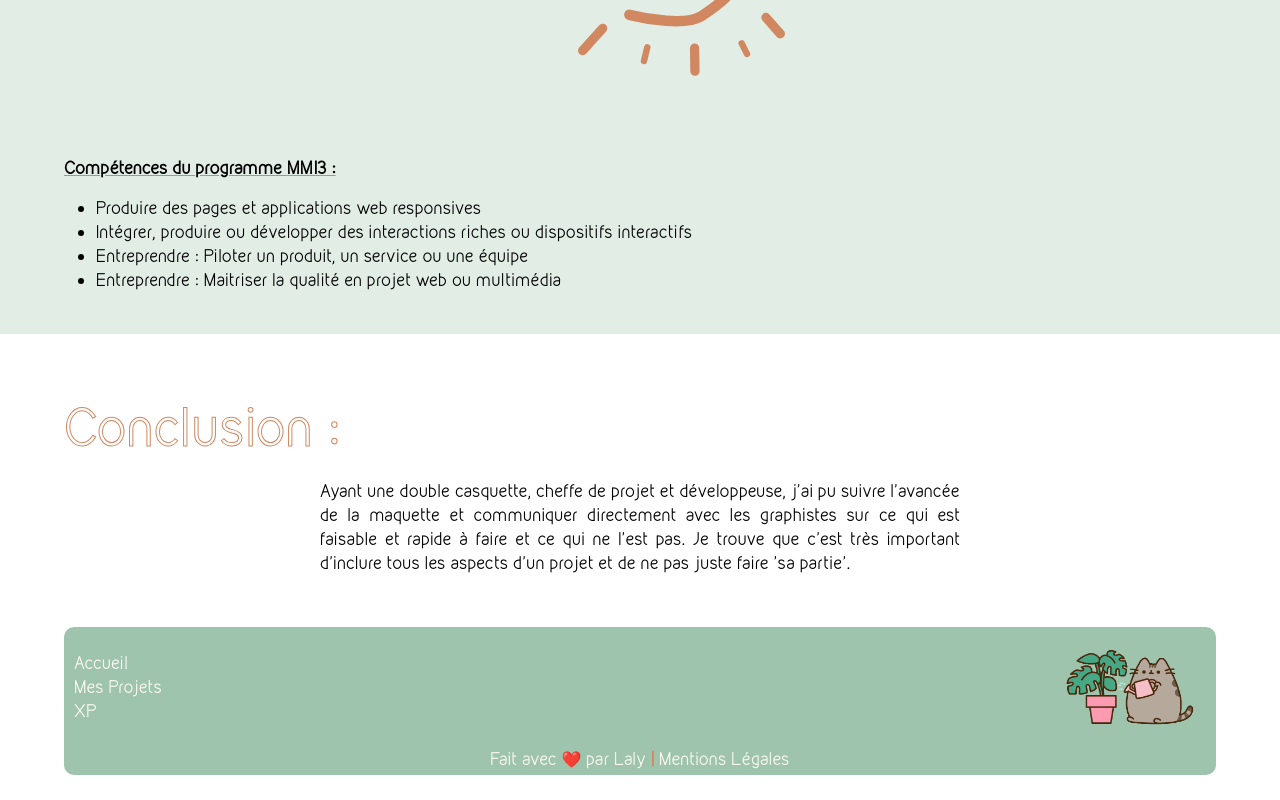
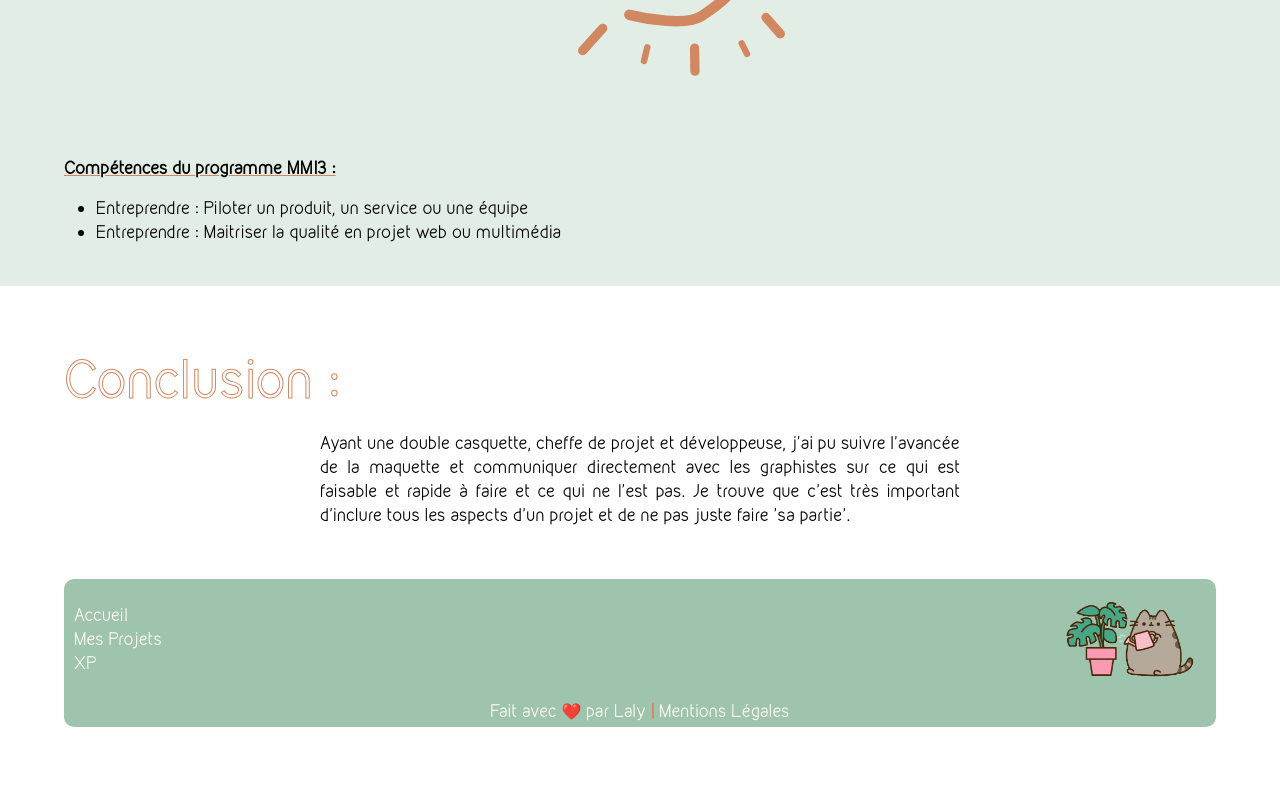
Before and after one commit to Laly18t/portfolio-mmi3, a React (Vite) app: page /projet/artemis_site in a window 1280 px wide. Shown: the part 2152-2952 px from the top of the page. After the commit the page ends 2904 px from the top, so only its background shows below. Built offline with nearby package versions, Linux system fonts and the light colour scheme.

Commit message:
fix: change meta and text competences MMI

```diff
--- a/index.html
+++ b/index.html
@@ -5,6 +5,8 @@
   <meta charset="UTF-8" />
   <link rel="icon" type="image/svg+xml" href="logoLaly.svg" />
   <meta name="viewport" content="width=device-width, initial-scale=1.0" />
+  <meta name="description"
+    content="Portfolio de Laly Teissier durant ses 3 années d'étude en MMI (Métiers du Multimédia et de l'Internet). Etudiante en multimédia, elle se spécialise dans le développement web et la gestion de projet.">
   <title>Portfolio Laly</title>
 </head>
 
--- a/src/data.js
+++ b/src/data.js
@@ -214,7 +214,7 @@ const data = {
         "category": "Projet étudiant",
         "date": "Avril 2023",
         "class": "MMI2",
-        "competences_mmi": ["Intégrer, produire ou développer des interactions riches ou dispositifs interactifs", "Entreprendre : Piloter un produit, un service ou une équipe", "Entreprendre : Maitriser la qualité en projet web ou multimédia"],
+        "competences_mmi": ["Développer des dispositifs interactifs sophistiqués", "Entreprendre : Piloter un produit, un service ou une équipe", "Entreprendre : Maitriser la qualité en projet web ou multimédia"],
         "roles": [
             "Développeuse web"
         ],
@@ -260,7 +260,7 @@ const data = {
         "category": "Projet étudiant",
         "date": "Juin 2022",
         "class": "MMI1",
-        "competences_mmi": ["Intégrer, produire ou développer des interactions riches ou dispositifs interactifs", "Entreprendre : Piloter un produit, un service ou une équipe", "Entreprendre : Maitriser la qualité en projet web ou multimédia"],
+        "competences_mmi": ["Développer des dispositifs interactifs sophistiqués", "Entreprendre : Piloter un produit, un service ou une équipe", "Entreprendre : Maitriser la qualité en projet web ou multimédia"],
         "roles": [
             "Développeuse web",
             "Communicante"
@@ -306,7 +306,7 @@ const data = {
         "category": "Projet étudiant",
         "date": "Janvier 2023",
         "class": "MMI2",
-        "competences_mmi": ["Produire des pages et applications web responsives", "Mettre en place ou développer un back office", "Optimiser une application web en référencement et temps de chargement", "Configurer une solution d’hébergement adaptée aux besoins", "Intégrer, produire ou développer des interactions riches ou dispositifs interactifs", "Entreprendre : Maitriser la qualité en projet web ou multimédia"],
+        "competences_mmi": ["Maîtriser l'hébergement et le déploiement d'applications", "Entreprendre : Maitriser la qualité en projet web ou multimédia"],
         "roles": [
             "Développeuse web"
         ],
@@ -353,7 +353,7 @@ const data = {
         "category": "Projet étudiant",
         "date": "Avril 2022",
         "class": "MMI1",
-        "competences_mmi": ["Produire des pages et applications web responsives", "Intégrer, produire ou développer des interactions riches ou dispositifs interactifs", "Entreprendre : Piloter un produit, un service ou une équipe", "Entreprendre : Maitriser la qualité en projet web ou multimédia"],
+        "competences_mmi": ["Entreprendre : Piloter un produit, un service ou une équipe", "Entreprendre : Maitriser la qualité en projet web ou multimédia"],
         "roles": [
             "Développeuse web"
         ],
@@ -399,7 +399,7 @@ const data = {
         "category": "Projet étudiant",
         "date": "Janvier 2023",
         "class": "MMI2",
-        "competences_mmi": ["Produire des pages et applications web responsives", "Intégrer, produire ou développer des interactions riches ou dispositifs interactifs", "Optimiser une application web en référencement et temps de chargement", "Configurer une solution d’hébergement adaptée aux besoins", "Entreprendre : Piloter un produit, un service ou une équipe", "Entreprendre : Maitriser la qualité en projet web ou multimédia"],
+        "competences_mmi": ["Maîtriser l'hébergement et le déploiement d'applications", "Entreprendre : Piloter un produit, un service ou une équipe", "Entreprendre : Maitriser la qualité en projet web ou multimédia"],
         "roles": [
             "Développeuse web"
         ],
@@ -537,14 +537,14 @@ const data = {
         "category": "Perso",
         "date": "Été 2023 + Février 2024",
         "class": "Projet personnel",
-        "competences_mmi": ["Concevoir un projet d’entreprise innovante", "Intégrer, produire ou développer des interactions riches ou dispositifs interactifs", "Entreprendre : Piloter un produit, un service ou une équipe", "Entreprendre : Maitriser la qualité en projet web ou multimédia"],
+        "competences_mmi": ["Développer des dispositifs interactifs sophistiqués", "Entreprendre : Concevoir un projet d’entreprise innovante", "Entreprendre : Piloter un produit, un service ou une équipe", "Entreprendre : Maitriser la qualité en projet web ou multimédia"],
         "roles":
             ["Bricoleuse du dimanche", "Développeuse web", "Développeuse IoT"],
         "description": "Pour répondre à un problème de surpopulation de moustique à la Motte-Servolex, nous avons eu l’idée avec Serge Helies et Guillaume Dumoulin de recréer « fait maison » un piège à moustiques vu sur internet. <br /><br /> Il s’agit d’une boîte qui aspire les moustiques en diffusant des hormones pour les attirer afin de les piéger dans un filet. Nous avons donc voulu la refaire à petit budget pour les habitants, tout en récupérant des composants informatiques que les personnes jettent en changeant de pc ou pour d’autres raisons. <br /><br /> Nous avons donc fait un prototype de la boîte, et j’ai développé une mini application pour pouvoir communiquer les données de la boîte à distance.",
         "tools":
             ["Arduino", "Composants inutilisés", "API"],
         "skill":
-            ["IoT", "Conception d’un produit en plusieurs quantités", "Communication de données "],
+            ["IoT", "Conception d’un produit en plusieurs quantités", "Communication de données ", "Revalorisation de déchets"],
         "img": [
             {
                 "src": mosquito,
@@ -574,7 +574,7 @@ const data = {
         "short_description": "Conception d’un jeu interactif pour la Nuit de la création",
         "category": "Perso",
         "date": "Février 2024",
-        "competences_mmi": ["Concevoir un projet d’entreprise innovante", "Intégrer, produire ou développer des interactions riches ou dispositifs interactifs", "Entreprendre : Piloter un produit, un service ou une équipe", "Entreprendre : Maitriser la qualité en projet web ou multimédia"],
+        "competences_mmi": ["Développer des dispositifs interactifs sophistiqués", "Entreprendre : Concevoir un projet d’entreprise innovante", "Entreprendre : Piloter un produit, un service ou une équipe", "Entreprendre : Maitriser la qualité en projet web ou multimédia"],
         "class": "Projet personnel",
         "roles": ["Développeuse", "Conceptrice"],
         "description": "La ville de la Motte-Servolex organise tous les ans la “Nuit de la création” dédiée à la découverte de l’art contemporain, en déambulant dans la ville, à travers des œuvres à la fois originales et interactives. Pour la prochaine édition, la conciergerie (galerie d’art de la ville) voudrait attirer un public plus jeune et rendre accessible l’art par le jeu, tout en valorisant le travail d’étudiants. <br /><br /> Mon projet permettrait d’utiliser des techniques inconnues pour le grand public en les rendant accessible à travers un jeu qui leur sera familier. <br /><br /> Pour le moment, j’ai d’abord voulu prendre en main l’outil c’est pour cela que le jeu n’est pas en rapport avec l’art contemporain, ce sera la prochaine étape du projet.",
@@ -612,11 +612,11 @@ const data = {
         "category": "Perso",
         "date": "Février 2024",
         "class": "Projet personnel",
-        "competences_mmi": ["Intégrer, produire ou développer des interactions riches ou dispositifs interactifs", "Configurer une solution d’hébergement adaptée aux besoins", "Entreprendre : Piloter un produit, un service ou une équipe", "Entreprendre : Maitriser la qualité en projet web ou multimédia"],
+        "competences_mmi": ["Développer à l’aide d’un framework de développement côté client", "Développer des dispositifs interactifs sophistiqués", "Maîtriser l'hébergement et le déploiement d'applications", "Entreprendre : Piloter un produit, un service ou une équipe", "Entreprendre : Maitriser la qualité en projet web ou multimédia"],
         "roles": ["Développeuse web", "Graphiste"],
         "description": "En 2ème année de MMI, j’ai dû réaliser une infographie sur le sujet de mon choix. Cela m’a beaucoup plu et j’ai voulu donner une nouvelle dimension à cette infographie en la développant en web et en la rendant interactive. <br /><br /> En plus de sensibiliser sur un sujet qui m’intéresse, le café, je le rends ludique et immersif grâce aux interactions. J’ai pu me former sur l’utilisation de librairie d’animations et aller plus loin dans mon apprentissage du front-end grâce à ce projet. <br /><br /> Ce projet m’a permis de voir le développement web comme un outil permettant de mettre en valeur des idées en les rendant immersive.",
         "tools": ["Javascript", "librairie GSAP", "Figma"],
-        "skill": ["Apprentissage de l’utilisation de la librairie GSAP", "Développement Front - end", "Conception et rédaction d’une infographie"],
+        "skill": ["Apprentissage de l’utilisation de la librairie GSAP", "Développement Front - end", "Conception et rédaction d’une infographie", "Framework agnostique"],
         "img": [
             {
                 "src": infographie0,
@@ -647,7 +647,7 @@ const data = {
         "category": "Projet étudiant",
         "date": "Décembre 2023",
         "class": "MMI2",
-        "competences_mmi": ["Concevoir un projet d’entreprise innovante", "Défendre un projet de manière concaicante"],
+        "competences_mmi": ["Entreprendre : Concevoir un projet d’entreprise innovante", "Entreprendre : Défendre un projet de manière convaincante"],
         "roles": ["Communicante", "Conceptrice"],
         "description": "Idéation, réflexion, création, nous sommes passées par pleins d’étapes pour créer cette start-up ! <br /><br /> Je vous présente Tagaday, une application de gestion de centres équestres. Nous avons créé la maquette de l’application afin de tester notre idée et son utilisation, pour savoir si nous répondons au mieux à la demande du marché. <br /><br /> Nous avons pu pitché notre projet devant la gérante de l’Incubateur de Savoie Technolac, qui a une vraie expertise de cet exercice et nous a donné de vrais conseils pour le jour où nous voudrons vraiment montrer un projet de start-up.",
         "tools": ["Figma", "Internet", "Cours"],
@@ -682,7 +682,7 @@ const data = {
         "category": "Projet étudiant",
         "date": "Sept. 2023 - Mai 2024",
         "class": "MMI3",
-        "competences_mmi": ["Produire des pages et applications web responsives", "Intégrer, produire ou développer des interactions riches ou dispositifs interactifs", "Optimiser une application web en référencement et temps de chargement", "Entreprendre : Piloter un produit, un service ou une équipe", "Entreprendre : Maitriser la qualité en projet web ou multimédia"],
+        "competences_mmi": ["Développer à l’aide d’un framework de développement côté client", "Développer à l’aide d’un framework de développement côté serveur", "Développer des dispositifs interactifs sophistiqués", "Maîtriser l'hébergement et le déploiement d'applications", "Entreprendre : Piloter un produit, un service ou une équipe", "Entreprendre : Maitriser la qualité en projet web ou multimédia"],
         "roles": ["Développeuse", "Conceptrice", "Bricoleuse"],
         "description": "Dans le cadre de notre projet de fin d’études, nous avons pu concevoir une serre connectée. Nous avons donc dû réfléchir à tous les aspects de la serre, de la conception à la réalisation. Nous avons dû faire des recherches sur les plantes, les capteurs, les systèmes d’arrosage, etc. <br /><br /> Mon groupe a aussi fait des recherches sur les différentes technologies que nous allions utiliser pour rendre notre serre connectée. Nous avons donc utilisé des capteurs pour mesurer l’humidité, la température, la vitesse du vent, etc. <br /><br /> Notre serre est aussi accompagné d'une application web qui nous permet de contrôler la serre à distance, en automatisant l'arrosage par exemple tout en laissant un mode manuel.",
         "tools": ["Figma", "HTML", "React", "Arduino", "Capteurs", "API"],
@@ -717,7 +717,7 @@ const data = {
         "category": "Expérience professionnelle",
         "date": "Sept. 2023 - août 2024",
         "class": "MMI3",
-        "competences_mmi": ["Intégrer, produire ou développer des interactions riches ou dispositifs interactifs", "Entreprendre : Piloter un produit, un service ou une équipe", "Entreprendre : Maitriser la qualité en projet web ou multimédia"],
+        "competences_mmi": ["Développer à l’aide d’un framework de développement côté serveur", "Maîtriser l'hébergement et le déploiement d'applications", "Entreprendre : Piloter un produit, un service ou une équipe", "Entreprendre : Maitriser la qualité en projet web ou multimédia"],
         "roles": ["Développeuse", "Cheffe de projet", "Intégratrice"],
         "description": "Notre 3e année étant en alternance, j'ai pu intégré l'entreprise MyRole, une start-up qui propose une web-application de dématérialisation de gestion humaine dans le monde du cinéma. <br /><br /> Afin de découvrir l'entreprise, j'ai commencé par apprendre comment marche une fonctionnalité importante de l'outil, l'intégration de contrat. J'a donc intégré des contrats word en fichier html et twig afin d'avoir des variables et de pouvoir le générer sur les films. C'est un travail qui semble simple mais il demande beaucoup de vigueur car il ne doit pas y avoir d'erreur. Ce sont des fichiers importants pour les productions et ils ne doivent pas avoir de fautes. <br /><br /> De plus, j'ai pu aller plus loin dans ce principe d'intégration en créant des fonctions réutilisables, comme les pieds de pages. Ewan, notre stagaire, l'a ensuite perfectionné et rendu plus simple d'utilisation.",
         "tools": ["Twig", "HTML", "SQL", "BDD", "Notion", "Trello", "Discord", "Visual Studio Code"],
@@ -752,7 +752,7 @@ const data = {
         "category": "Expérience professionnelle",
         "date": "Sept. 2023 - juillet 2024",
         "class": "MMI3",
-        "competences_mmi": ["Mettre en place ou développer un back office", "Produire des pages et applications web responsives", "Intégrer, produire ou développer des interactions riches ou dispositifs interactifs", "Optimiser une application web en référencement et temps de chargement", "Entreprendre : Piloter un produit, un service ou une équipe", "Entreprendre : Maitriser la qualité en projet web ou multimédia"],
+        "competences_mmi": ["Développer à l’aide d’un framework de développement côté client", "Développer à l’aide d’un framework de développement côté serveur", "Développer des dispositifs interactifs sophistiqués", "Entreprendre : Piloter un produit, un service ou une équipe", "Entreprendre : Maitriser la qualité en projet web ou multimédia"],
         "roles": ["Développeuse", "Cheffe de projet", "Intégratrice"],
         "description": `Notre 3e année étant en alternance, j'ai pu intégré l'entreprise MyRole, une start-up qui propose une web-application de dématérialisation de gestion humaine dans le monde du cinéma. <br /><br /> Après avoir pris en main la v2 (version en production), on m'a intégré au développement de la v3. Il s'agit d'une refonte totale de l'application, avec une nouvelle interface, un nouveau back-end et front-end et des fonctionnalités adaptés au besoin. <br /> <br /> J'ai pu travailler sur la partie front-end de l'application, en utilisant React pour la première fois sur un gros projet. C'est assez complexe de rentrer dans le projet car il y a beaucoup d'interdependances, un composant en appel un autre et demande d'autres ressources. Quand on n'a pas l'habitude de travailler sur des gros projets, le début est fastidieux. Mais j'ai pu apprendre beaucoup de choses et cela m'aide pour la partie gestion de projet, afin de m'adapter et mieux évaluer le découpage des tâches et l'estimation du temps.`,
         "tools": ["Twig", "HTML", "SQL", "BDD", "Notion", "Trello", "Discord", "Visual Studio Code"],
```
